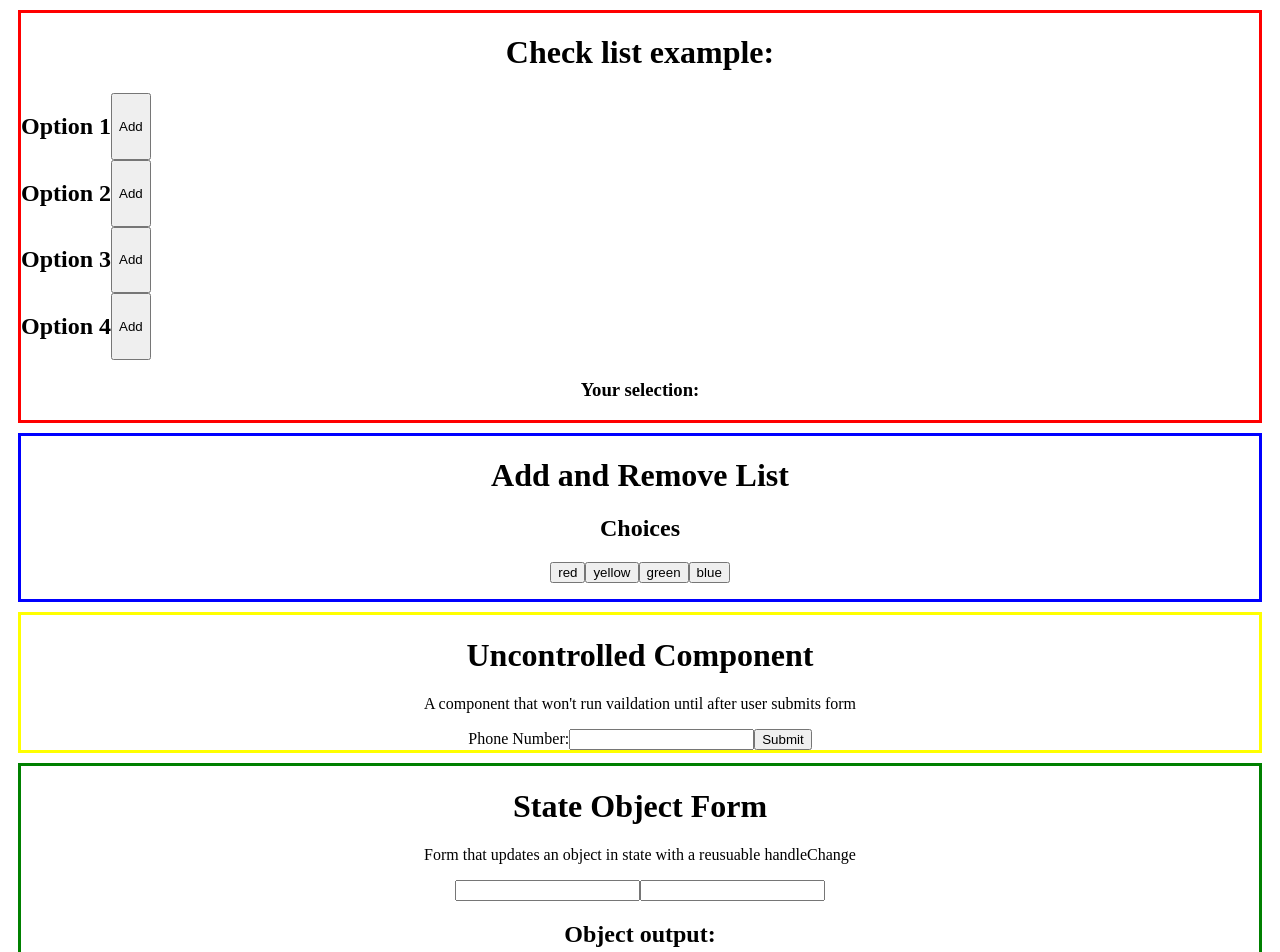
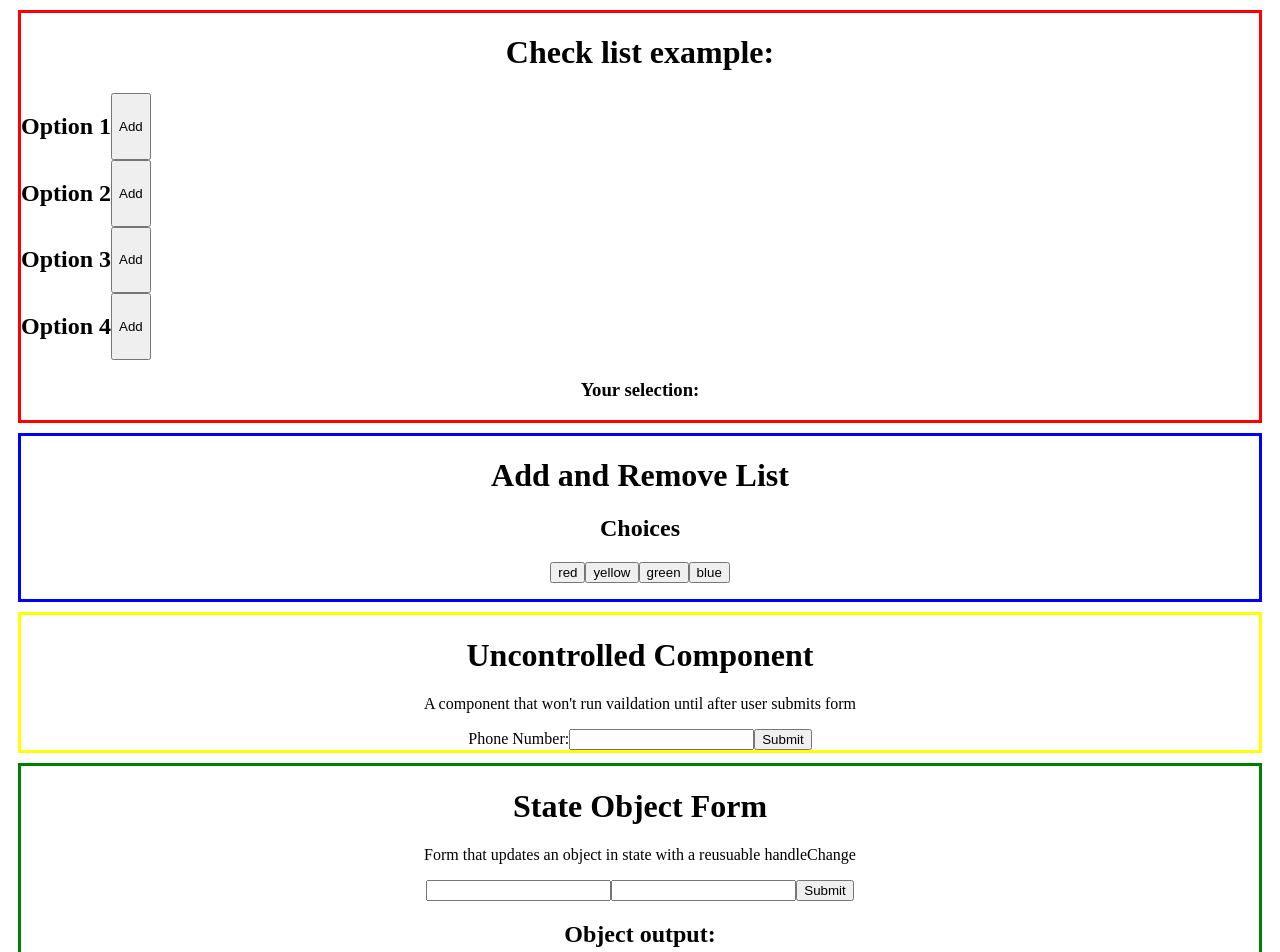
Before and after one commit to RussellShire/react-form-patterns, a React (Create React App) app: page / in a window 1280 px wide. Shown: the top 952 px of the page. Built offline with nearby package versions, Linux system fonts and the light colour scheme.

Commit message:
Add sumbit button to UpdateStateObject component

```diff
--- a/src/components/UpdateStateObject.js
+++ b/src/components/UpdateStateObject.js
@@ -13,6 +13,11 @@
         [name]: value // Square brackets here are important for allowing a dynamic property name (Computed Property Name)
       }));
     };
+
+    const handleSubmit = (e) => {
+        e.preventDefault();
+        alert(JSON.stringify(formState, '', 2)); // alert as placeholder
+      };
 
     return (
       <div>
@@ -31,6 +36,7 @@
                 name='surname'
                 type='text'
             />
+            <button type="submit" onClick={handleSubmit}>Submit</button>
         </form>
         <div>
             <h2>Object output:</h2>
```
